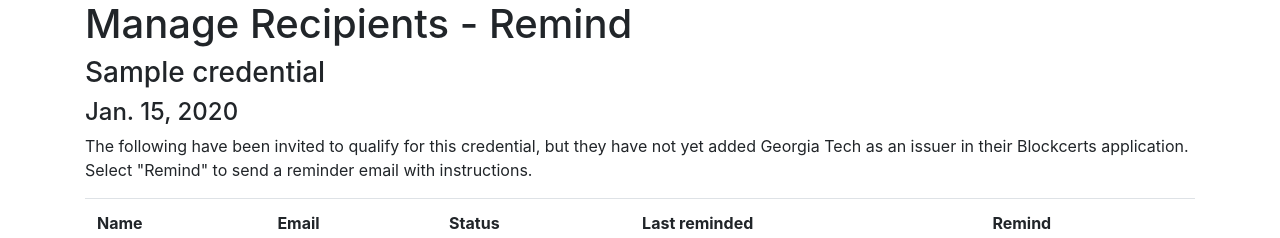
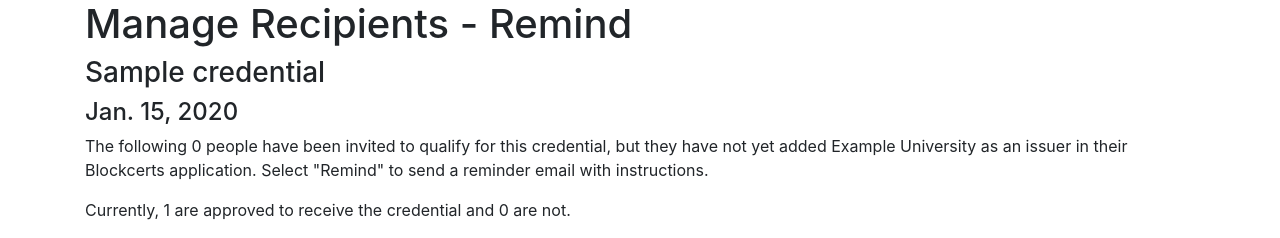
Before and after one commit to c21u/blockcerts-admin-app, a Django app: a page that uses issuer/templates/recipients/remind.html in a window 1280 px wide. Shown: the part 56-294 px from the top of the page. Run offline with Django 3.2, Linux system fonts and the light colour scheme; a user stored in the database is signed in; tables that the repository leaves empty hold one stand-in row (values such as "Sample post"); lists and menus that the app fills with data are empty; some libraries are stand-ins or nearby versions.

Commit message:
add counts to approve and remind pages
closes #54

```diff
--- a/issuer/templates/recipients/approve.html
+++ b/issuer/templates/recipients/approve.html
@@ -3,7 +3,8 @@
     <h1>Manage Recipients - Approve</h1>
     <h3>{{ issuance.credential.title }}</h3>
     <h4>{{ issuance.date_issue }}</h4>
-    <p>The following have been invited to qualify for this credential. After they have completed your credential's requirments, select "Approve" to initiate an issuance to that person.</p>
+    <p>The following {{ issuance.personissuances_set.count }} people have been invited to qualify for this credential. After they have completed your credential's requirments, select "Approve" to initiate an issuance to that person.</p>
+    <p>Currently, {{ issuance.issued_count }} have received their credentials, {{ issuance.ready_count }} of the remaining have completed the steps to add us as an issuer, and {{ issuance.unready_count }} may need a reminder.</p>
     <form method="post">
     {% csrf_token %}
     <table class="table">
--- a/issuer/templates/recipients/remind.html
+++ b/issuer/templates/recipients/remind.html
@@ -4,10 +4,11 @@
     <h3>{{ issuance.credential.title }}</h3>
     <h4>{{ issuance.date_issue }}</h4>
     <p>
-        The following have been invited to qualify for this credential, but they
-        have not yet added Georgia Tech as an issuer in their Blockcerts
+        The following {{ issuance.unready_count }} people have been invited to qualify for this credential, but they
+        have not yet added {{ institution_name }} as an issuer in their Blockcerts
         application. Select "Remind" to send a reminder email with instructions.
     </p>
+    <p>Currently, {{ approved_count }} are approved to receive the credential and {{ unapproved_count }} are not.</p>
     <form method="post" novalidate>
     {% csrf_token %}
     <table class="table">
--- a/issuer/views.py
+++ b/issuer/views.py
@@ -253,6 +253,13 @@ class RemindRecipientsView(LoginRequiredMixin, generic.DetailView):
     model = Issuance
     template_name = "recipients/remind.html"
 
+    def get_context_data(self, **kwargs):
+        context = super().get_context_data(**kwargs)
+        context['institution_name'] = settings.INSTITUTION_NAME
+        context['approved_count'] = context['issuance'].personissuances_set.filter(is_approved=True).count()
+        context['unapproved_count'] = context['issuance'].personissuances_set.filter(is_approved=False).count()
+        return context
+
     def post(self, request, *args, **kwargs):
         data = request.POST.copy()
         remind_list = data.getlist('people_to_remind')
```
